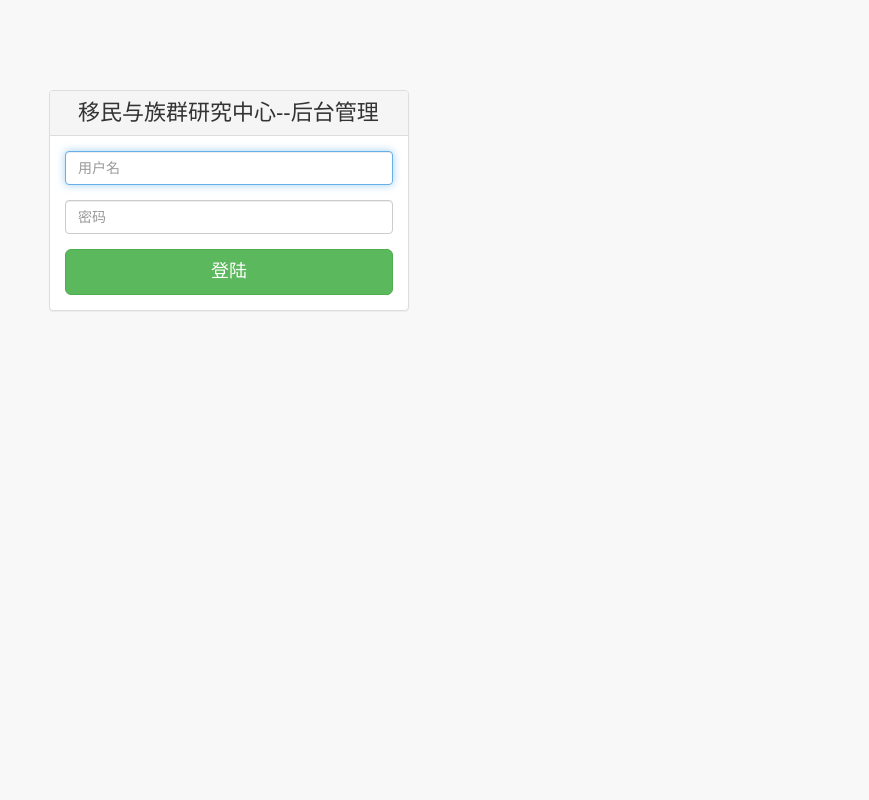
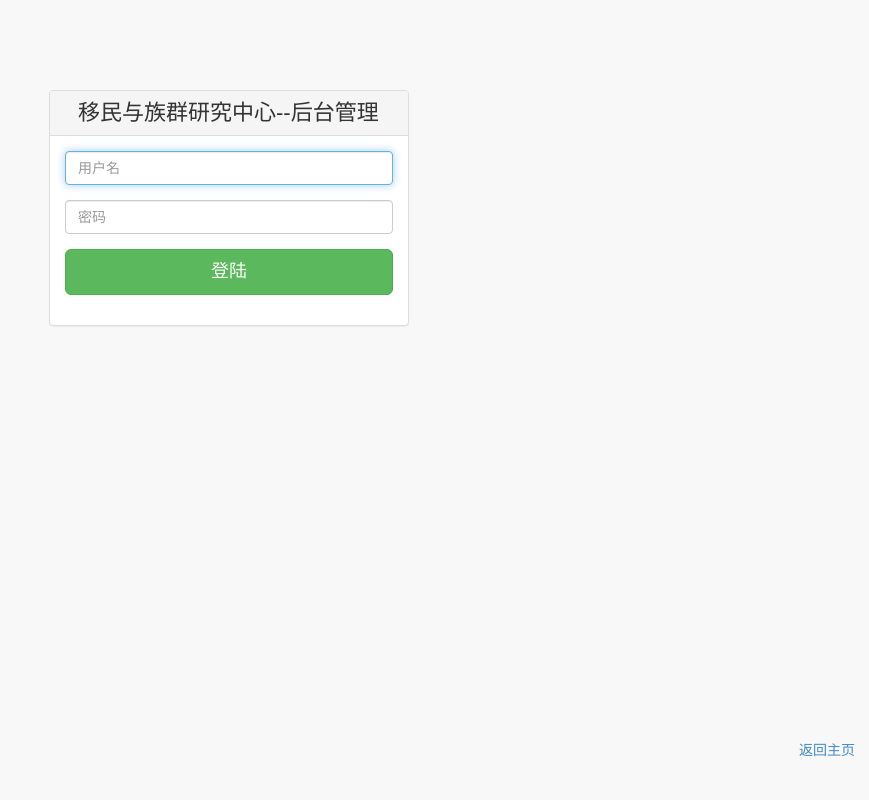
Before and after one commit to sayue/AdminCI, a CodeIgniter app: page /cms/login in a window 1280 px wide. Shown: the whole page, without its empty margins (411-1280 px from the left). Run offline with CodeIgniter, Linux system fonts and the light colour scheme; some libraries are stand-ins or nearby versions.

Commit message:
add back to home

```diff
--- a/application/views/cms/home.php
+++ b/application/views/cms/home.php
@@ -6,7 +6,7 @@
     <meta charset="utf-8">
     <meta name="viewport" content="width=device-width, initial-scale=1.0">
 
-    <title>AdminCI Management System</title>
+    <title>移民与族群研究中心--后台管理</title>
 
     <!-- Core CSS - Include with every page -->
     <link href="<?php echo base_url('css/cms/bootstrap.css'); ?>" rel="stylesheet">
--- a/application/views/cms/login.php
+++ b/application/views/cms/login.php
@@ -6,7 +6,7 @@
     <meta charset="utf-8">
     <meta name="viewport" content="width=device-width, initial-scale=1.0">
 
-    <title>AdminCI Management System</title>
+    <title>移民与族群研究中心--后台管理</title>
 
     <!-- Core CSS - Include with every page -->
     <link href="<?php echo base_url('css/cms/bootstrap.css'); ?>" rel="stylesheet">
@@ -18,6 +18,11 @@
     .panel-title{
         font-size: 22px;
         margin-left: 13px;
+    }
+
+    .pull-right a{
+        position: fixed;
+        bottom: 40px;
     }
     </style>
 </head>
@@ -48,9 +53,10 @@
                                         <input name="remember" type="checkbox" value="rememberme">Remember Me
                                     </label>
                                 </div>
- -->                                <div>
+ -->                                <div class="form-group">
                                     <button type="submit" class="btn btn-lg btn-success btn-block">登陆</button>
                                 </div>
+
                                 <!-- Change this to a button or input when using this as a form -->
 
                             </fieldset>
@@ -61,7 +67,7 @@
                 </div>
 
             </div>
-        </div>
+        </div><p class="pull-right"><a href="<?php echo site_url('home'); ?>">返回主页</a></p>
     </div>
 
     <!-- Core Scripts - Include with every page -->
```
